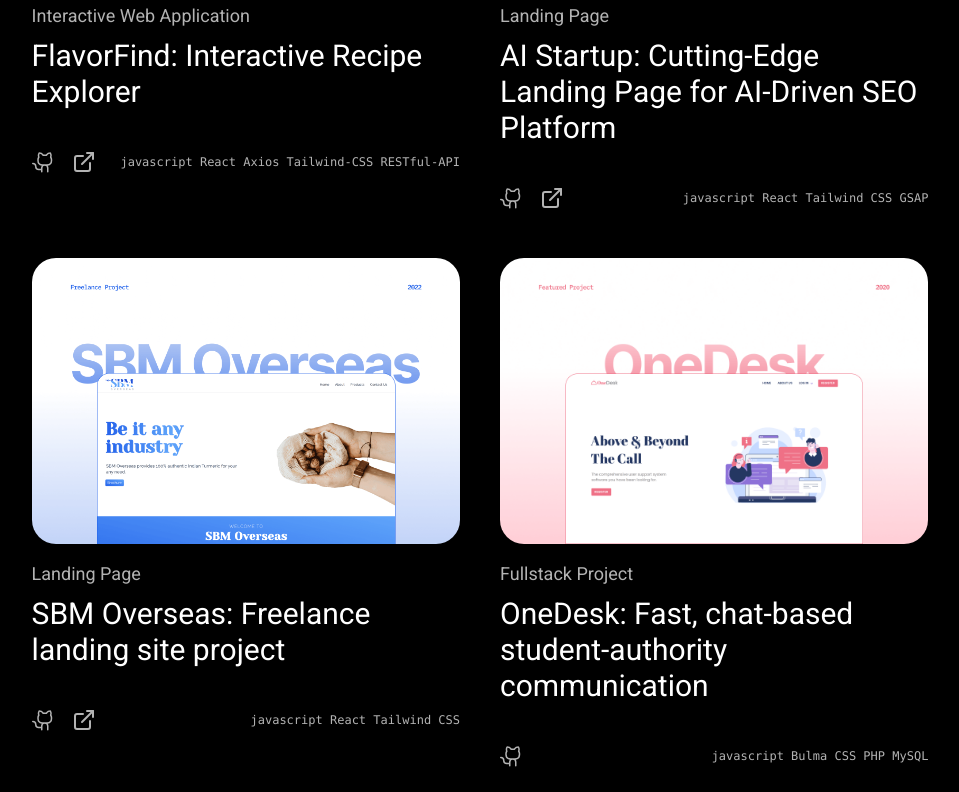
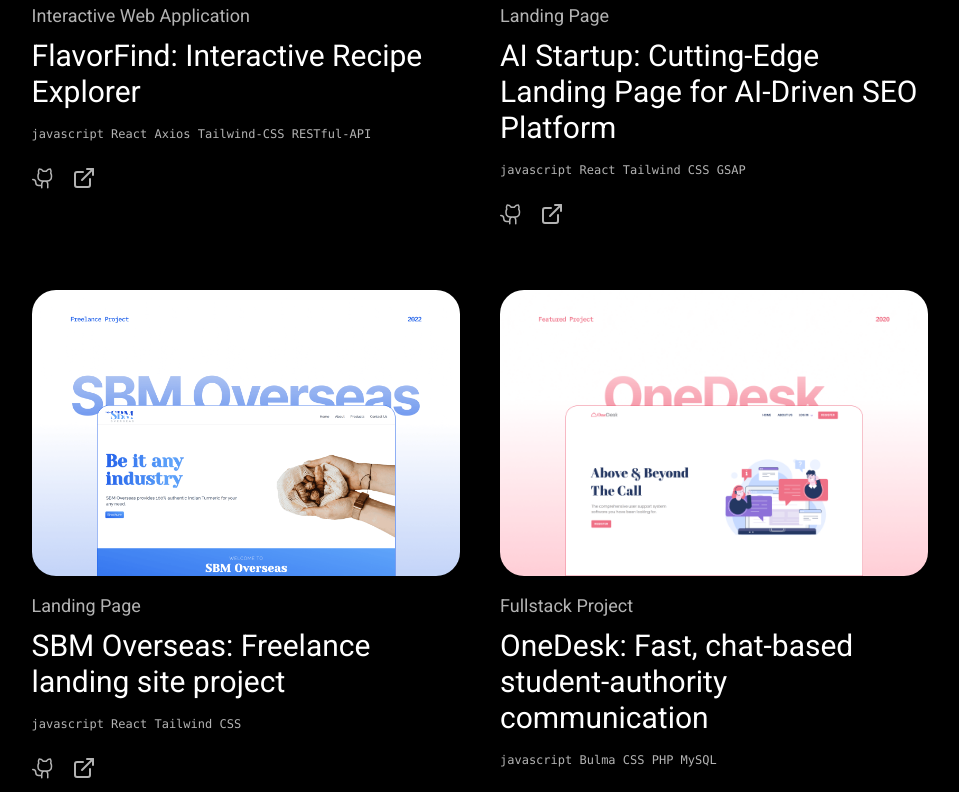
Before and after one commit to subodhGalande/portfolio-v2, a React (Vite) app: page / in a window 1280 px wide. Shown: the part 2420-3212 px from the top of the page, without its empty margins (160-1119 px from the left). Built offline with nearby package versions, Linux system fonts and the light colour scheme; a web font is replaced by a local one.

Commit message:
fix: added links to project cards

```diff
--- a/src/components/elements/ProjectCard.jsx
+++ b/src/components/elements/ProjectCard.jsx
@@ -56,24 +56,28 @@ const ProjectCard = () => {
 
   return (
     <>
-      <div className="mt-11 w-full max-w-7xl flex mx-auto flex-col justify-center gap-10 sm:gap-y-12 sm:flex-row sm:flex flex-wrap sm:mt-14 md:w-full sm:h-full sm:w-3/4">
+      <div className="mt-11 w-full max-w-7xl flex mx-auto flex-col justify-center gap-10 sm:gap-y-16 sm:flex-row sm:flex flex-wrap sm:mt-14 md:w-full sm:h-full sm:w-3/4">
         {projects.map((project, index) => (
-          <div
-            key={index}
-            className="h-1/2 w-full gap-y-4 flex flex-col sm:w-[35%] sm:h-auto"
-          >
+          <div key={index} className="h-1/2  text-left block w-full gap-y-4 flex flex-col sm:w-[35%] sm:h-auto">
+               <a href={project.links.direct && project.links.direct ? project.links.direct : project.links.github} target="_blank">
+                <div>
                  <img
                   src={project.img}
-              className="rounded-xl sm:rounded-3xl"
-              alt=""
-            />
+                  className="rounded-xl hover:scale-[102%] duration-150 w-full sm:rounded-3xl"
+                  alt="image Project"/>
+                  </div>
+               </a>
+
               <h2 className="font-sans text-sm text-grey sm:text-lg ">
                 {project.title}
               </h2>
               <h1 className="font-sans leading-8 -mt-2 font-normal text-2xl sm:text-3xl">
                 {project.desc}
               </h1>
-            <div className="flex mt-2 sm:mt-6 justify-between">
+              <h1 className="font-mono text-left text-grey text-[.5rem] sm:text-xs ">
+                  {project.tech}
+                </h1>
+              <div className="flex mt-2  w-full  justify-between">
                 <div className="flex gap-4 justify-around">
                   {project.links.github && (
                     <a href={project.links.github} target="_blank">
@@ -81,7 +85,6 @@ const ProjectCard = () => {
                       <PiGithubLogo className=" h-5 w-5 sm:w-6 sm:h-6 text-grey hover:scale-95 hover:text-white duration-500" />{" "}
                     </a>
                   )}
-
                   {project.links.direct && (
                     <a href={project.links.direct} target="_blank">
                       {" "}
@@ -89,10 +92,9 @@ const ProjectCard = () => {
                     </a>
                   )}
                 </div>
-              <h1 className="font-mono text-grey text-[.5rem] sm:text-xs self-center">
-                {project.tech}
-              </h1>
+
               </div>
+
           </div>
         ))}
         <div className="h-1/2 w-full brightness-50 gap-y-4 flex flex-col sm:w-[35%] sm:h-auto">
```
Lines whose indentation alone changed are shown as unchanged.
